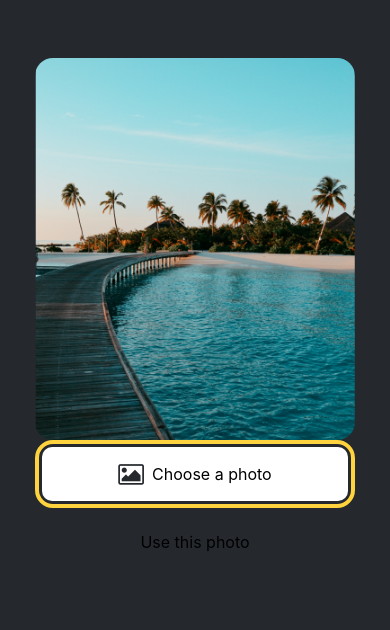
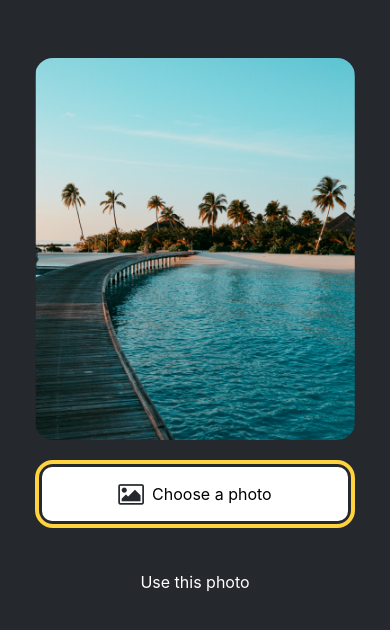
Before and after one commit to arjorb/StickerSmash, a React Native app: screen / in a window 390 px wide. Shown: the top 630 px of the page. Built offline with nearby package versions, Linux system fonts and the light colour scheme.

Commit message:
chore: Update Button component styles and add margin to Button.js

```diff
--- a/components/Button.js
+++ b/components/Button.js
@@ -45,6 +45,7 @@ const styles = StyleSheet.create({
     width: 320,
     height: 68,
     marginHorizontal: 20,
+    marginTop: 20,
     alignItems: "center",
     justifyContent: "center",
     padding: 3,
@@ -61,6 +62,7 @@ const styles = StyleSheet.create({
     paddingRight: 8,
   },
   buttonLabel: {
+    color: "#fff",
     fontSize: 16,
   },
 });
```
